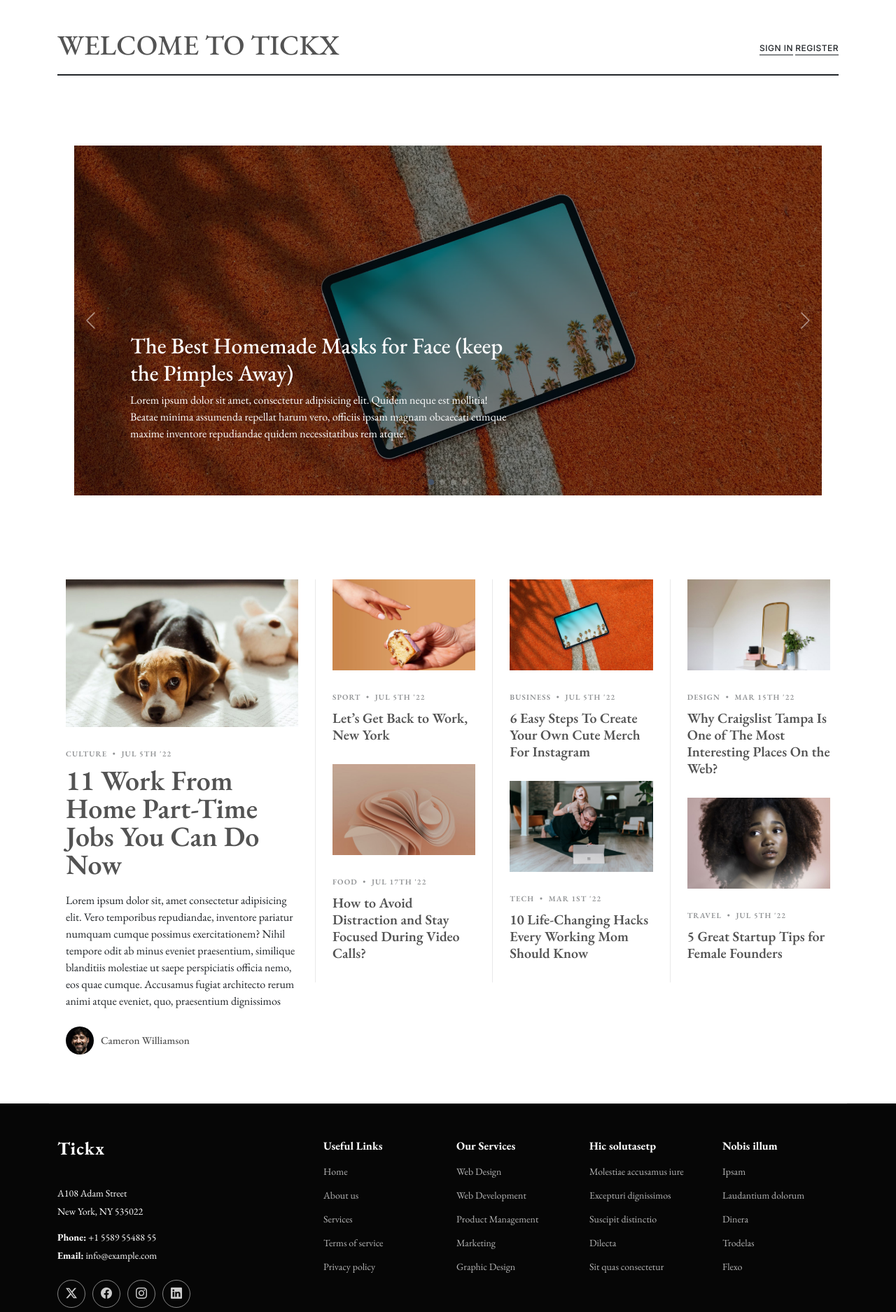
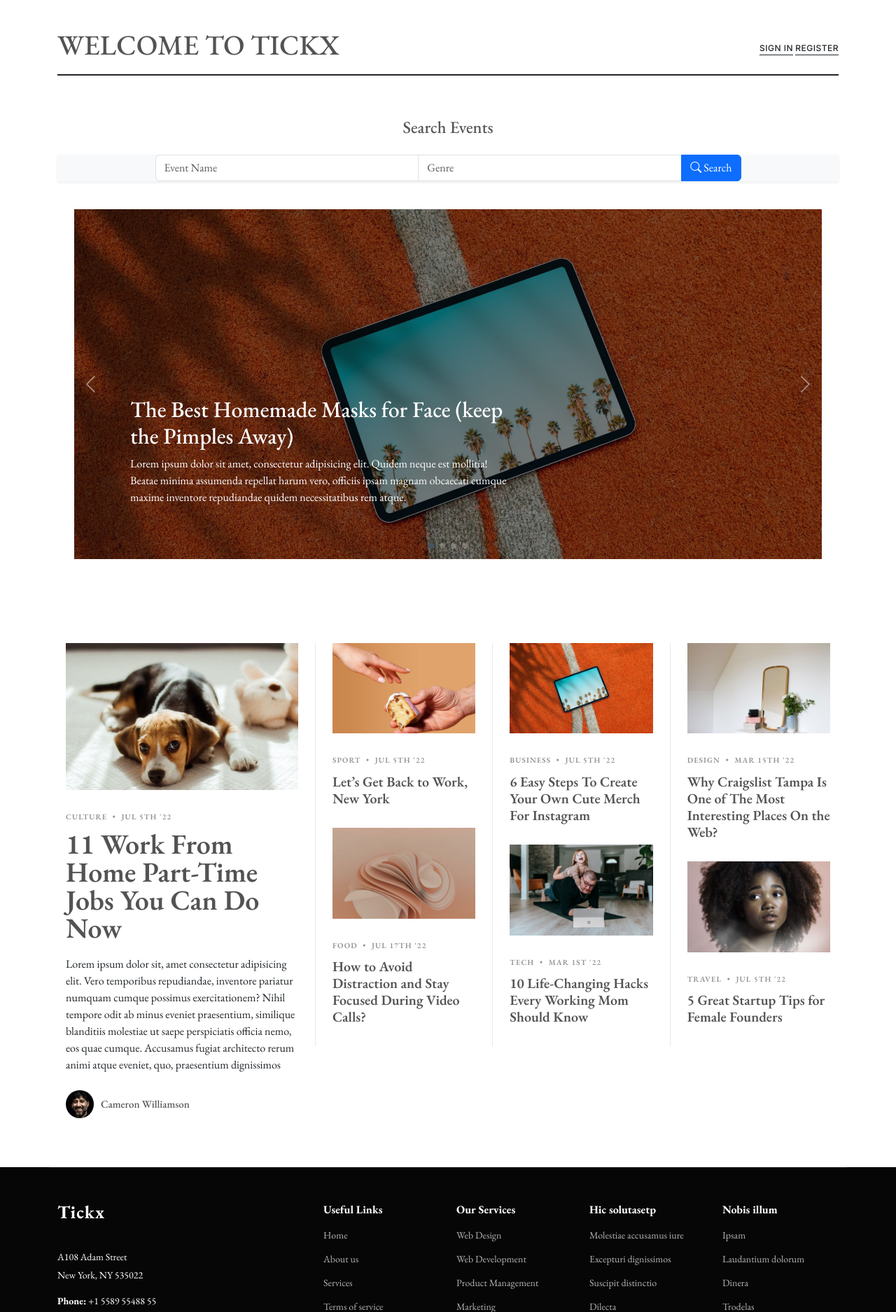
Before and after one commit to NilanjanaDas08/EventManagementSystem, a Django app: page / in a window 1280 px wide. Shown: the part 77-1952 px from the top of the page at 70% size. Run offline with Django 5.2, Linux system fonts and the light colour scheme; some libraries are stand-ins or nearby versions.

Commit message:
Fixed Image field upload, Added Search Bar functionality

```diff
--- a/Authentication/views.py
+++ b/Authentication/views.py
@@ -35,7 +35,7 @@ def login_view(request):
 
             next_url = request.GET.get('next','/')
             if next_url: return redirect(next_url);
-            return redirect('home')  # Fixed redirect to work properly
+            # return redirect('home')  # Fixed redirect to work properly
         else:
             messages.error(request, "Invalid credentials")
             config['error'] = "You have entered wrong username and/or password."
--- a/Event/templates/Home.html
+++ b/Event/templates/Home.html
@@ -143,6 +143,21 @@
       </div><!-- End Section Title -->
 
       {% block content %}
+
+      <!-- Search Bar -->
+      <div class="container" data-aos = "fade-up">
+        <h4 class="text-center mb-4">Search Events</h4>
+        <form class="d-flex justify-content-center align-items-center bg-light shadow-sm" method="POST" action="{% url 'search' %}">
+            {% csrf_token %}
+            <div class="input-group w-75">
+                <input type="text" class="form-control" name="name" placeholder="Event Name" aria-label="Event Name">
+                <input type="text" class="form-control" name="genre" placeholder="Genre" aria-label="Genre">
+                <button type="submit" class="btn btn-primary">
+                    <i class="bi bi-search"></i> Search
+                </button>
+            </div>
+        </form>
+      </div>
 
       <div class="container" data-aos="fade-up">
         <div class="container" data-aos="fade-up">
--- a/Event/urls.py
+++ b/Event/urls.py
@@ -5,4 +5,5 @@ urlpatterns = [
     path('', views.home, name='home'),  # Redirect to home for logged-in users
     path('post/',views.create_event,name="create_event"),
     path('event_list/',views.event_list,name="event_list"),
+    path('search/',views.search,name="search"),
 ]
--- a/Event/views.py
+++ b/Event/views.py
@@ -1,7 +1,9 @@
 from django.shortcuts import render,redirect
-from .forms import EventForm, EventMediaFormSet
-from .models import Event, EventMedia
+# from .forms import EventForm, EventMediaFormSet
+from .forms import EventForm, EventMediaForm
+from .models import Event
 from django.contrib.auth.decorators import login_required
+from django.db.models import Q
 
 def home(request):
     config = {}
@@ -12,10 +14,12 @@ def home(request):
 @login_required(login_url="login")
 def create_event(request):
     form1 = EventForm()
-    form2 = EventMediaFormSet(queryset=EventMedia.objects.none())
+    # form2 = EventMediaFormSet(queryset=EventMedia.objects.none())
+    form2 = EventMediaForm()
     if request.method=='POST':
         form1 =EventForm(request.POST)
-        form2 = EventMediaFormSet(request.POST, request.FILES)
+        # form2 = EventMediaFormSet(request.POST, request.FILES)
+        form2 = EventMediaForm(request.POST, request.FILES)
         if form1.is_valid() and form2.is_valid():
             event= form1.save(commit=False) #Not save the data in the database before it is posted
             event.posted_by=request.user  #User should be posted
@@ -23,16 +27,40 @@ def create_event(request):
 
             form1.save_m2m() # Should save the genres passed in form, is not working properly, event is duplicating
 
-            for form in form2:
-                image = form.save(commit=False)
-                image.event_id = event
-                image.save()
+            # for form in form2:
+            #     image = form.save(commit=False)
+            #     image.event_id = event
+            #     image.save()
+
+            image = form2.save(commit=False)
+            image.event_id = event
+            image.save()
             return redirect('event_list')
         else:
             form1=EventForm()
-            form2=EventMediaFormSet(queryset=EventMedia.objects.none())
+            # form2=EventMediaFormSet(queryset=EventMedia.objects.none())
+            form2 = EventMediaForm()
     return render(request,'create_event.html',{'form1':form1, 'form2': form2, 'signed_in': request.user.get_username()})
 
 def event_list(request):
     events=Event.objects.all()
     return render(request,'event_list.html',{'events':events})
+
+def search(request):
+    events = Event.objects.none()
+    if request.method == "POST":
+        event = request.POST['name']
+        genre = request.POST['genre']
+
+        # events = Event.objects.filter(name=event if event else None,genre=genre if genre else None)
+
+        filter = Q()
+
+        if event:
+            filter &= Q(name__contains=event)
+
+        if genre:
+            filter &= Q(genres__name__contains = genre)
+
+        events = Event.objects.filter(filter)
+    return render(request,'event_list.html',{'events':events})
```
Also changed, not shown: Event/forms.py (+5 -5 lines), Event/templates/create_event.html (line endings or trailing spaces), db.sqlite3, media/images/post-landscape-4.jpg (added).
